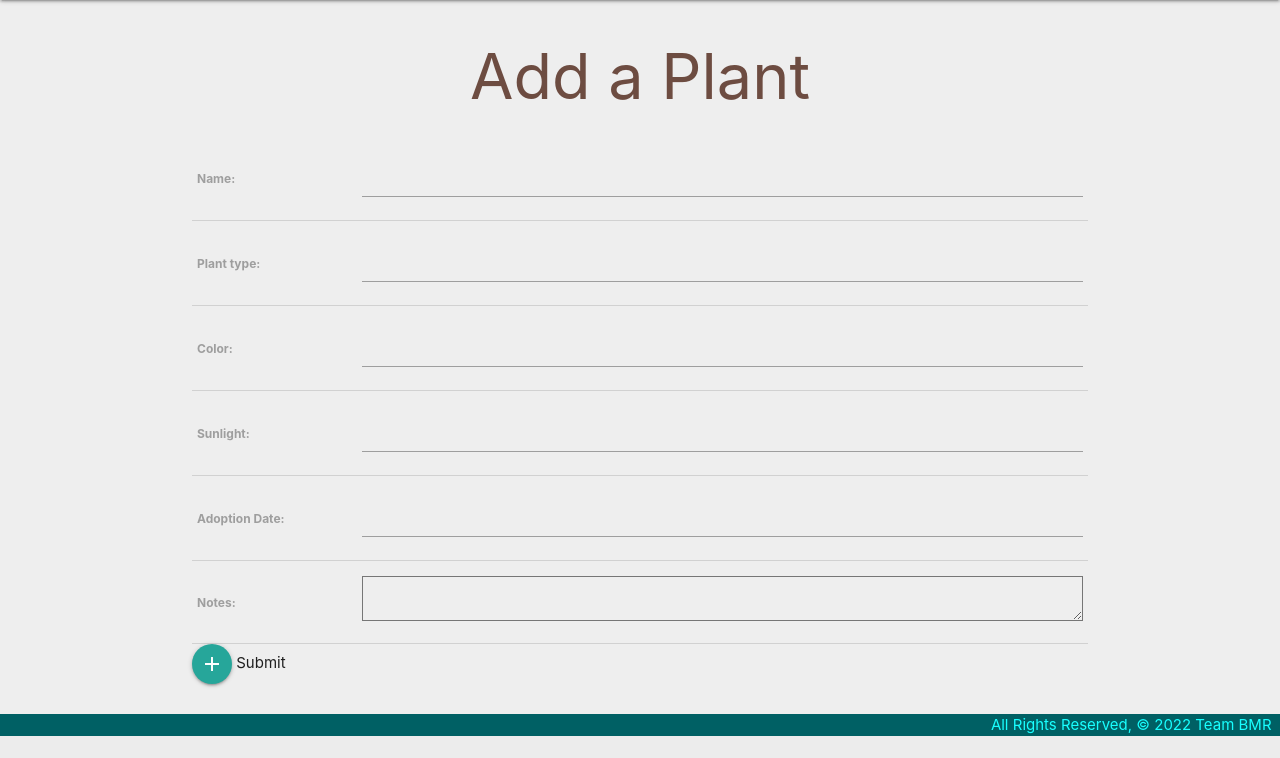
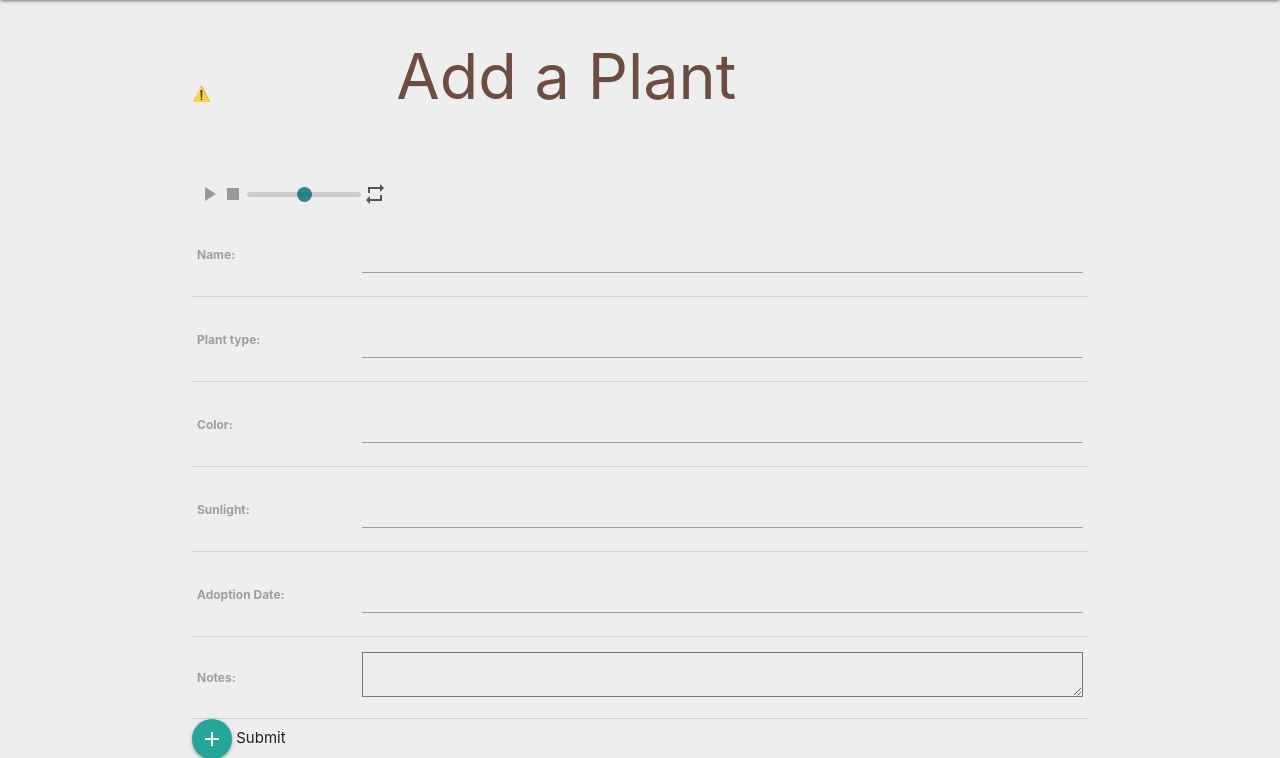
Before and after one commit to m3lfrancisco/greenthumbsup, a Django app: page /plants/create/ in a window 1280 px wide. Shown: the part 64-822 px from the top of the page. Before the commit the page ends 800 px from the top, so only its background shows below. Run offline with Django 4.2, Linux system fonts and the light colour scheme; the visitor is signed in with stand-in values (Sample User, id 1); some libraries are stand-ins or nearby versions; some web fonts are replaced.

Commit message:
add lottie file to plant_form.html

```diff
--- a/main_app/templates/home.html
+++ b/main_app/templates/home.html
@@ -60,7 +60,6 @@
         <lottie-player src="https://assets10.lottiefiles.com/packages/lf20_valvvrfy.json"  background="transparent"  speed="1"  style="width: 300px; height: 300px;"  loop controls autoplay></lottie-player>
 
     <script src="https://unpkg.com/@lottiefiles/lottie-player@latest/dist/lottie-player.js"></script>
-        <lottie-player src="https://assets2.lottiefiles.com/packages/lf20_juote5w5.json"  background="transparent"  speed="1"  style="width: 300px; height: 300px;"  loop controls autoplay></lottie-player>
 
     <script src="https://unpkg.com/@lottiefiles/lottie-player@latest/dist/lottie-player.js"></script>
         <lottie-player src="https://assets2.lottiefiles.com/private_files/lf30_xsg73jmq.json"  background="transparent"  speed="1"  style="width: 300px; height: 300px;"  loop controls autoplay></lottie-player>
--- a/main_app/templates/main_app/plant_form.html
+++ b/main_app/templates/main_app/plant_form.html
@@ -1,10 +1,18 @@
 {% extends 'base.html' %}
 {% block content %}
 
+<lottie-player src="https://assets2.lottiefiles.com/packages/lf20_juote5w5.json"
+    background="transparent"
+    speed="1"
+    style="width: 200px; height: 200px; display: inline-block; position: relative;"
+    loop controls autoplay>
+</lottie-player>
+
+
 {% if object %}
-    <h1 class="center-align" style="color: #6d4c41">Edit <span style="color: #0288d1">{{object.name}}</span></h1>
+    <h1 class="center-align" style="display: inline-block; color: #6d4c41">Edit <span style="color: #0288d1">{{object.name}}</span></h1>
 {% else %}
-    <h1 class="center-align" style="color: #6d4c41">Add a Plant</h1>
+    <h1 class="center-align" style="display: inline-block; color: #6d4c41">Add a Plant</h1>
 {% endif %}
 
 <form action="" method="POST">
```
